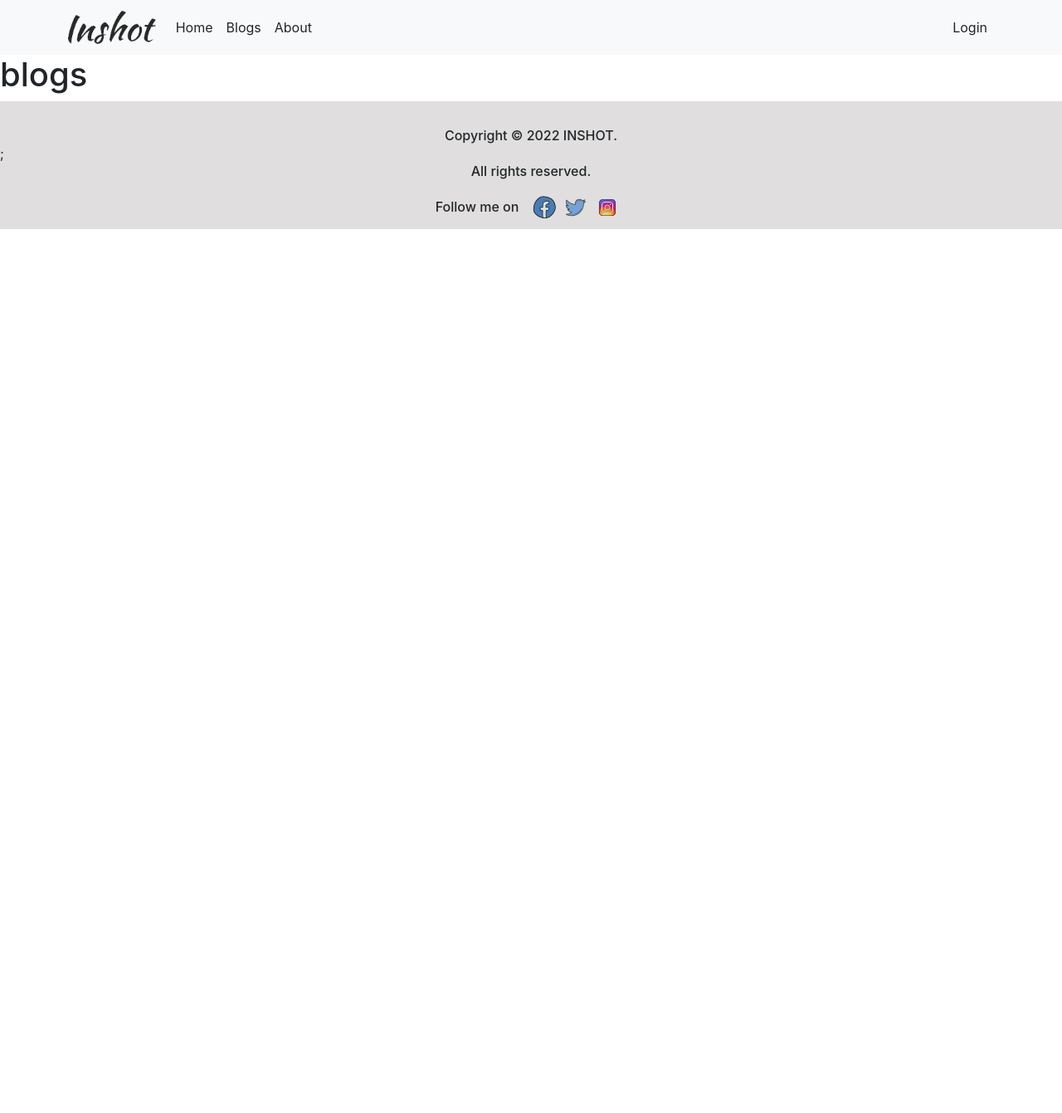
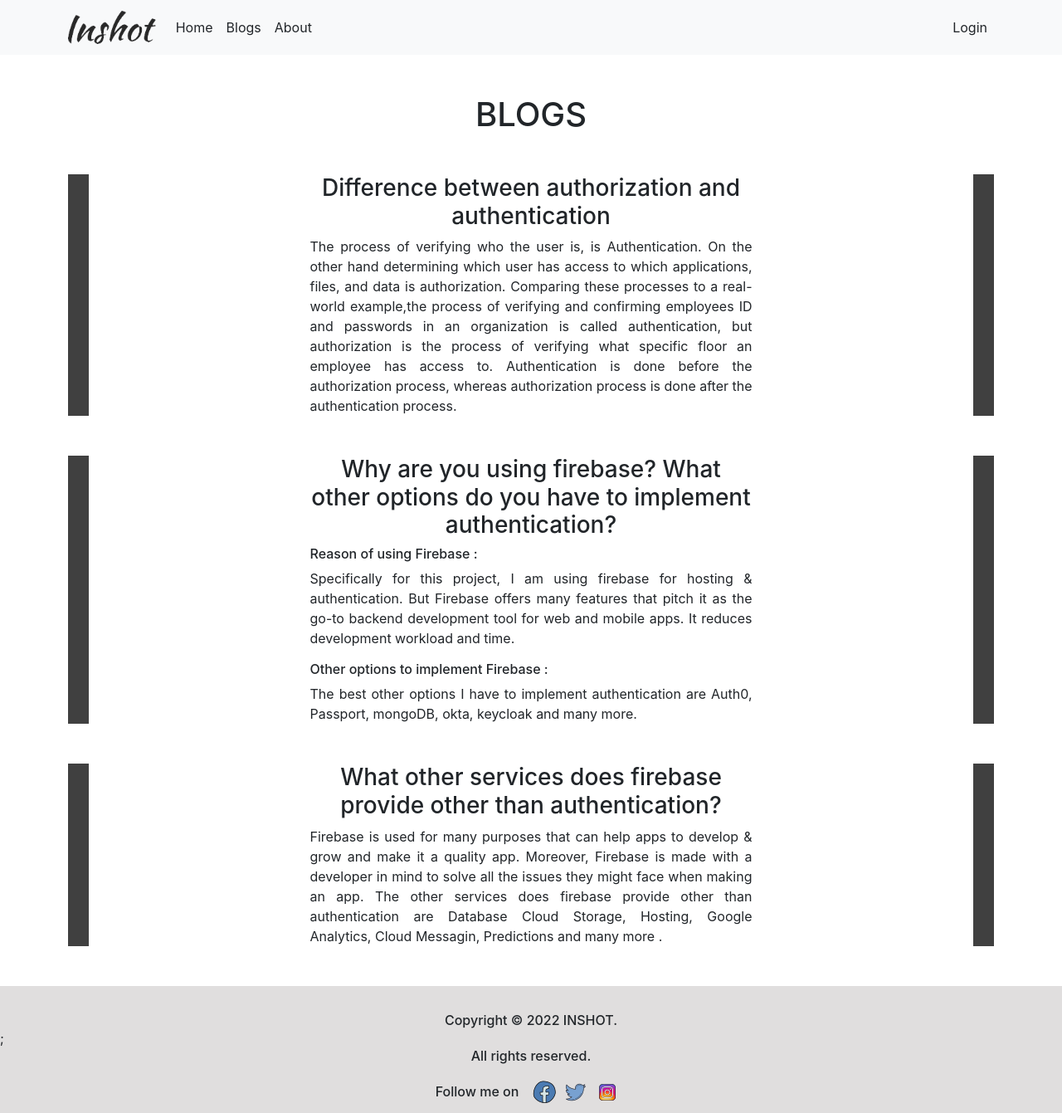
Before and after one commit to SunjidaAkter/photographer, a React (Create React App) app: page /blogs in a window 1280 px wide. Shown: the whole page at 83% size. Before the commit the page ends 800 px from the top, so only its background shows below. Built offline with nearby package versions, Linux system fonts and the light colour scheme; no server answers.

Commit message:
blogs added

```diff
--- /dev/null
+++ b/src/Pages/Blogs/Blogs.css
@@ -0,0 +1,3 @@
+.justification {
+    text-align: justify;
+}
--- a/src/Pages/Blogs/Blogs.js
+++ b/src/Pages/Blogs/Blogs.js
@@ -1,9 +1,37 @@
 import React from 'react';
+import './Blogs.css'
 
 const Blogs = () => {
     return (
-        <div>
-            <h1>blogs</h1>
+        <div className='container'>
+            <h1 className='text-center mt-5'>BLOGS</h1>
+            <div className='caro my-5'>
+                <div className='w-50 mx-auto my-5 '>
+                    <h3 className='text-center my-2'>Difference between authorization and authentication</h3>
+                    <p className='justification'>The process of verifying who the user is, is Authentication. On the other hand determining which user has access to which applications, files, and data is authorization. Comparing these processes to a real-world example,the process of verifying and confirming employees ID and passwords in an organization is called authentication, but authorization is the process of verifying what specific floor an employee has access to. Authentication is done before the authorization process, whereas authorization process is done after the authentication process.
+                    </p>
+                </div>
+            </div>
+            <div className='caro my-5'>
+                <div className='w-50 mx-auto my-5 '>
+                    <h3 className='text-center my-2'>Why are you using firebase? What other options do you have to implement authentication?</h3>
+                    <h6>Reason of using Firebase :</h6>
+                    <p className='justification'>Specifically for this project, I am using firebase for hosting & authentication. But Firebase offers many features that pitch it as the go-to backend development tool for web and mobile apps. It reduces development workload and time. </p>
+                    <h6>Other options to implement Firebase :</h6>
+                    <p className='justification'>The best other options I have to implement authentication are Auth0, Passport, mongoDB, okta, keycloak and many more.</p>
+                </div>
+            </div>
+            <div className='caro my-5'>
+                <div className='w-50 mx-auto my-5 '>
+                    <h3 className='text-center my-2'> What other services does firebase provide other than authentication?</h3>
+                    <p className='justification'>Firebase is used for many purposes that can help apps to develop & grow and make it a quality app.
+                        Moreover, Firebase is made with a developer in mind to solve all the issues they might face when making an app. The other services does firebase provide other than authentication are Database Cloud Storage, Hosting, Google Analytics, Cloud Messagin, Predictions and many more .
+
+
+                    </p>
+                </div>
+            </div>
+
         </div>
     );
 };
```
